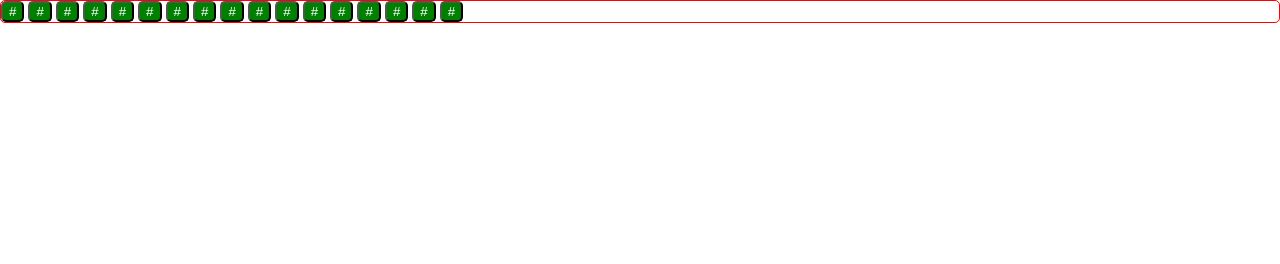
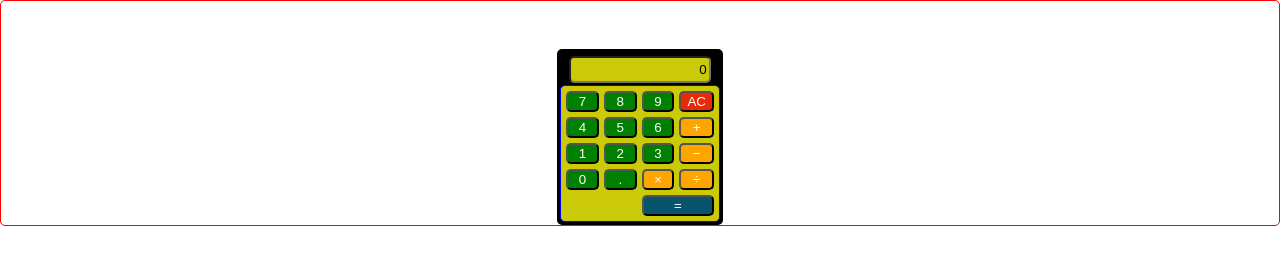
Before and after one commit to mikizdt/Calculator-App, a plain HTML site: page index.html in a window 1280 px wide. Drawn offline with Linux system fonts and the light colour scheme.

Commit message:
first JS logic commit

```diff
--- a/index.html
+++ b/index.html
@@ -7,26 +7,31 @@
     <title>Calculator</title>
   </head>
   <body>
-    <div id="container">
-      <div id="display-result"></div>
-      <div class="btns-container">
-        <button>#</button>
-        <button>#</button>
-        <button>#</button>
-        <button>#</button>
-        <button>#</button>
-        <button>#</button>
-        <button>#</button>
-        <button>#</button>
-        <button>#</button>
-        <button>#</button>
-        <button>#</button>
-        <button>#</button>
-        <button>#</button>
-        <button>#</button>
-        <button>#</button>
-        <button>#</button>
-        <button>#</button>
+    <div class="calculator">
+      <input placeholder="text" class="calculator-screen" value="0" />
+
+      <div class="calculator-keys">
+        <button type="button" value="7">7</button>
+        <button type="button" value="8">8</button>
+        <button type="button" value="9">9</button>
+        <button type="button" class="all-clear" value="all-clear">AC</button>
+
+        <button type="button" value="4">4</button>
+        <button type="button" value="5">5</button>
+        <button type="button" value="6">6</button>
+        <button type="button" class="operator" value="+">&plus;</button>
+
+        <button type="button" value="1">1</button>
+        <button type="button" value="2">2</button>
+        <button type="button" value="3">3</button>
+        <button type="button" class="operator" value="-">&minus;</button>
+
+        <button type="button" value="0">0</button>
+        <button type="button" class="decimal" value=".">.</button>
+        <button type="button" class="operator" value="*">&times;</button>
+        <button type="button" class="operator" value="/">&divide;</button>
+
+        <button type="button" class="equal-sign" value="=">=</button>
       </div>
     </div>
     <script src="main.js"></script>
--- a/main.js
+++ b/main.js
@@ -0,0 +1,10 @@
+const numBtns = document.getElementsByTagName("button");
+const calculatorScreen = document.getElementsByTagName("input");
+
+// Loop through each button and add a click event listener
+for (let i = 0; i < numBtns.length; i++) {
+  numBtns[i].addEventListener("click", function () {
+    const value = this.value; // 'this' refers to the button that was clicked
+    console.log(value);
+  });
+}
```
